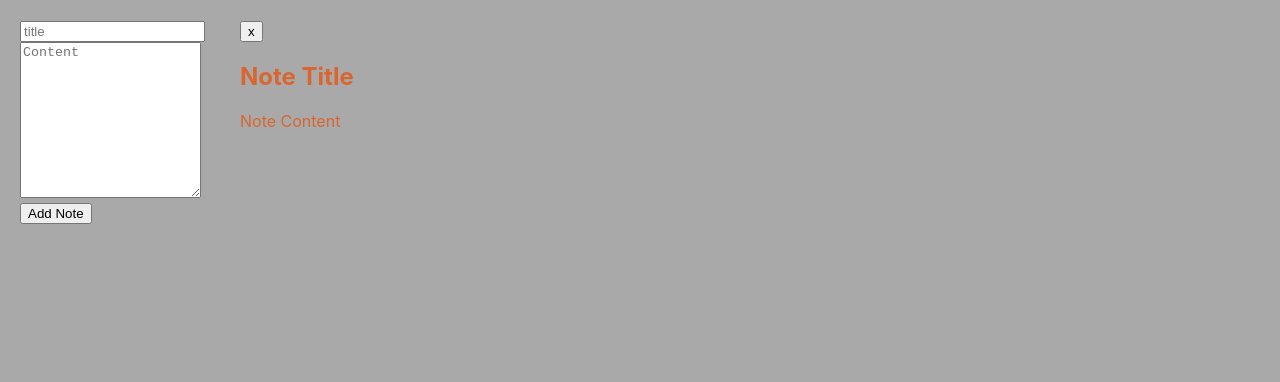
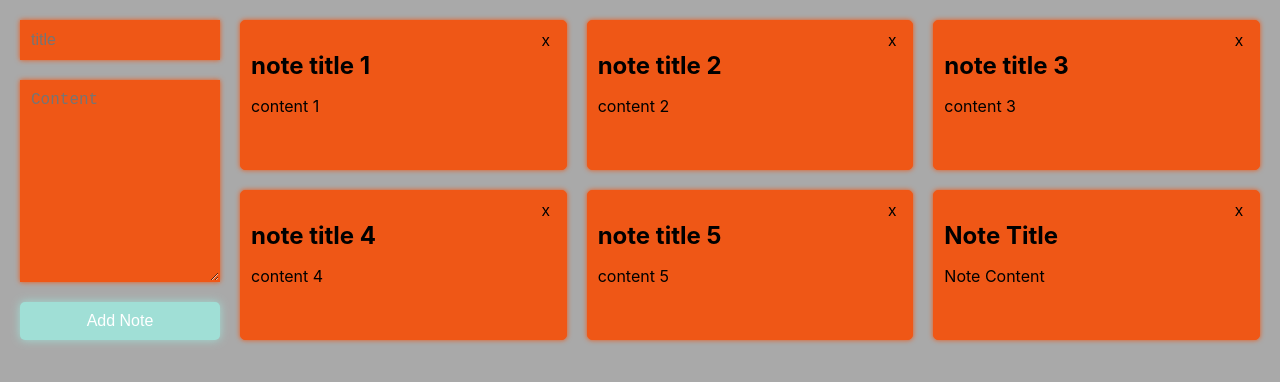
Before and after one commit to cervellos/MagiNote-UIF, a React (Create React App) app: page / in a window 1280 px wide. Shown: the top 382 px of the page. Built offline with nearby package versions, Linux system fonts and the light colour scheme.

Commit message:
esquema type

```diff
--- a/src/App.css
+++ b/src/App.css
@@ -21,13 +21,62 @@ body {
   grid-auto-rown: minmax(250px, auto);
   gap: 20px;
 }
-.note-item {
+.notes-item {
   display: flex;
   flex-direction: column;
-  border: 1px solid #ccc;
-  paddin: 10px;
-  boder-radius: 5px;
-  background-color: white;
-  box-shdow: 0px 0px 10px black;
+  border: 1px solid #ef5716;
+  padding: 10px;
+  border-radius: 5px;
+  background-color: #ef5716;
+  box-shadow: 0px 0px 5px #ef5716;
+  color: black;
   cursor: pointer;
 }
+
+.notes-header {
+  display: flex;
+  justify-content: flex-end;
+}
+
+.notes-header button {
+  font-size: 16px;
+  background: transparent;
+  border: none;
+  cursor: pointer;
+  max-width: fot-content;
+}
+
+h2 {
+  margin: 0;
+}
+
+.note-form {
+  display: flex;
+  flex-direction: column;
+  gap: 20px;
+}
+
+textarea,
+input {
+  border.radius: 5px;
+  border: 1px solid #ef5716;
+  padding: 10px;
+  font-size: 16px;
+  background-color: #ef5716;
+  box-shadow: 0px 0px 5px #ef5716;
+}
+.note-form button {
+  border-radius: 5px;
+  background-color: #a0dfd6;
+  border: none;
+  padding: 10px;
+  font-size: 16px;
+  color: white;
+  box-shadow: 0px 0px 10px #a0dfd6;
+}
+
+.note-form button:hover {
+  background-color: #29eba2;
+  box-shadow: 0px 0px 20px #29eba2;
+  cursor: pointer;
+}
--- a/src/App.tsx
+++ b/src/App.tsx
@@ -1,6 +1,41 @@
+import { useState } from "react";
 import "./App.css";
 
+type Note = {
+  id: number;
+  title: string;
+  content: string;
+};
+
 const App = () => {
+  const [notes, setNotes] = useState<Note[]>([
+    {
+      id: 1,
+      title: "note title 1",
+      content: "content 1",
+    },
+    {
+      id: 2,
+      title: "note title 2",
+      content: "content 2",
+    },
+    {
+      id: 3,
+      title: "note title 3",
+      content: "content 3",
+    },
+    {
+      id: 4,
+      title: "note title 4",
+      content: "content 4",
+    },
+    {
+      id: 5,
+      title: "note title 5",
+      content: "content 5",
+    },
+  ]);
+
   return (
     <div className="app-container">
       <form className="note-form">
@@ -9,6 +44,15 @@ const App = () => {
         <button type="submit">Add Note</button>
       </form>
       <div className="notes-grid">
+        {notes.map((notes) => (
+          <div className="notes-item">
+            <div className="notes-header">
+              <button>x</button>
+            </div>
+            <h2>{notes.title}</h2>
+            <p>{notes.content}</p>
+          </div>
+        ))}
         <div className="notes-item">
           <div className="notes-header">
             <button>x</button>
```
